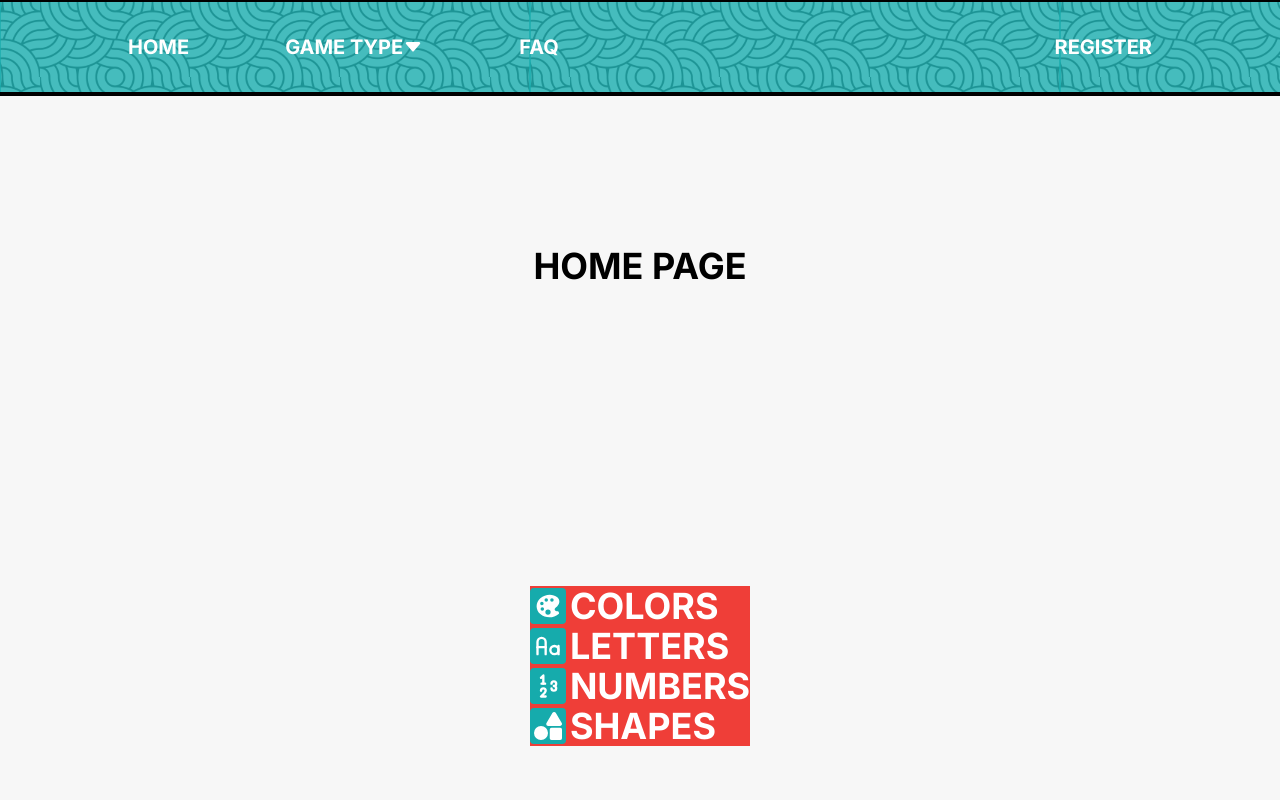
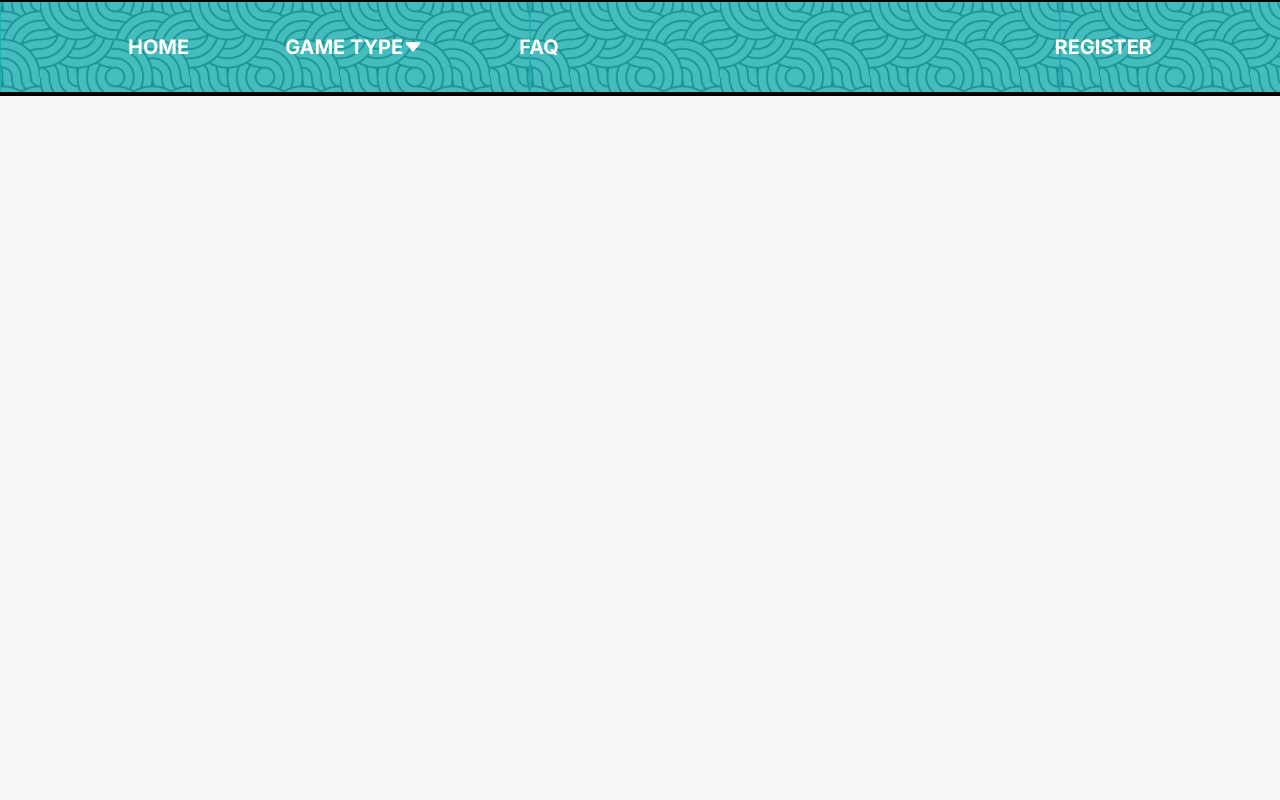
Before and after one commit to chingu-voyages/v42-geckos-team-22, a React (Vite) app: page / in a window 1280 px wide. Shown: the top 800 px of the page. Built offline with nearby package versions, Linux system fonts and the light colour scheme.

Commit message:
update: add nav function

```diff
--- a/src/components/DropDown.jsx
+++ b/src/components/DropDown.jsx
@@ -6,26 +6,26 @@ import { FaShapes } from "react-icons/fa";
 
 export const DropDown = () => {
   return (
-    <ul className="bg-red-orange uppercase text-white">
-      <li className="hover:bg-orange">
+    <ul className="flex flex-col items-start justify-center bg-red-orange p-1 uppercase text-white md:absolute md:p-2">
+      <li className="w-full py-4 hover:bg-orange">
         <Link to="/game/color" className="dropDown">
           <IoColorPaletteSharp className="dropDownIcons" />
           <p>colors</p>
         </Link>
       </li>
-      <li className="hover:bg-orange">
+      <li className="w-full py-4 hover:bg-orange">
         <Link to="/game/letter" className="dropDown">
           <TbLetterCase className="dropDownIcons" />
           <p>letters</p>
         </Link>
       </li>
-      <li className="hover:bg-orange">
+      <li className="w-full py-4 hover:bg-orange">
         <Link to="/game/number" className="dropDown">
           <TbNumbers className="dropDownIcons" />
           numbers
         </Link>
       </li>
-      <li className="hover:bg-orange">
+      <li className="w-full py-4 hover:bg-orange">
         <Link to="/game/shape" className="dropDown">
           <FaShapes className="dropDownIcons" />
           shapes
--- a/src/components/Header.jsx
+++ b/src/components/Header.jsx
@@ -6,7 +6,7 @@ import { RiHome2Fill } from "react-icons/ri";
 import { DropDown } from "./DropDown";
 
 function Header() {
-  const [expandDropDown, setExpandDropDown] = useState(null);
+  const [expandDropDown, setExpandDropDown] = useState(false);
   const [showMobileNav, setShowMobileNav] = useState(false);
 
   return (
@@ -19,7 +19,7 @@ function Header() {
         </li>
         <li
           onClick={() => setShowMobileNav(!showMobileNav)}
-          className="my-2 flex h-10 w-12 cursor-pointer flex-col gap-y-[0.32rem] shadow hover:bg-light-orange focus:outline-none"
+          className="my-2 flex h-10 w-12 cursor-pointer flex-col gap-y-[0.32rem] shadow hover:bg-red-orange focus:outline-none"
         >
           <span className="burgerMenu mt-2"></span>
           <span className="burgerMenu"></span>
@@ -34,9 +34,16 @@ function Header() {
           <li>
             <NavLink to="/">home</NavLink>
           </li>
-          <li className="flex flex-row items-center">
-            <NavLink>game type</NavLink>
-            <BsCaretDownFill />
+          <li
+            onMouseLeave={() => setExpandDropDown(false)}
+            onMouseEnter={() => setExpandDropDown(true)}
+            className="cursor-pointer uppercase"
+          >
+            <span className="flex flex-row items-center">
+              <p>game type</p>
+              <BsCaretDownFill />
+            </span>
+            {expandDropDown && <DropDown />}
           </li>
           <li>
             <NavLink to="/faq">faq</NavLink>
--- a/src/components/MobileNav.jsx
+++ b/src/components/MobileNav.jsx
@@ -1,25 +1,32 @@
-import React from "react";
+import React, { useState } from "react";
 import { Link } from "react-router-dom";
 import { DropDown } from "../components/DropDown";
+import { BsCaretDownFill } from "react-icons/bs";
 
-function MobileNav(props) {
+function MobileNav() {
+  const [expandDropDown, setExpandDropDown] = useState(false);
+
   return (
     <ul
-      className={`z-50 flex h-screen w-screen ${
-        props.toggleMobileNav && "animate-slideIn"
-      } flex-col items-center justify-evenly bg-turquoise text-3xl uppercase text-white md:hidden`}
+      className={`z-50 flex h-screen w-screen ${"animate-slideIn"} flex-col items-center justify-evenly bg-turquoise text-3xl uppercase text-white md:hidden`}
     >
       <li>
         <Link to="/">home</Link>
       </li>
-      <li>
-        <DropDown toggleDropDown />
+      <li className="flex flex-col items-center justify-center">
+        <button
+          onClick={() => setExpandDropDown(!expandDropDown)}
+          className="flex flex-row items-center justify-center"
+        >
+          <p>Game Types</p> <BsCaretDownFill />
+        </button>
+        {expandDropDown && <DropDown />}
       </li>
       <li>
         <Link to="/faq">faq</Link>
       </li>
       <li>
-        <button onClick={null} className="uppercase text-white">
+        <button onClick={() => null} className="uppercase text-white">
           register
         </button>
       </li>
--- a/src/global.css
+++ b/src/global.css
@@ -41,5 +41,5 @@ body {
 }
 
 .dropDownIcons {
-  @apply mr-1 rounded bg-turquoise p-1;
+  @apply mx-1 rounded bg-turquoise;
 }
--- a/src/pages/Home.jsx
+++ b/src/pages/Home.jsx
@@ -5,8 +5,7 @@ import MobileNav from "../components/MobileNav";
 function Home() {
   return (
     <div className="grid h-screen place-items-center text-4xl font-bold">
-      <p>HOME PAGE</p>
-      <DropDown />
+      <h1></h1>
     </div>
   );
 }
--- a/tailwind.config.cjs
+++ b/tailwind.config.cjs
@@ -24,12 +24,17 @@ module.exports = {
         inter: [`inter`, "serif"],
       },
       animation: {
+        dropDown: "dropDown 400ms ease-out",
         slideOut: "slideOut 400ms ease-in",
         slideIn: "slideIn 400ms ease-out",
         wave: "wave 1.2s linear infinite",
         float: "hoverMe 2.5s infinite",
       },
       keyframes: {
+        dropDown: {
+          from: { opacity: 0, transform: "translateY(-100%)" },
+          to: { opacity: 1, transform: "translateY(0)" },
+        },
         slideOut: {
           from: { opacity: 0, transform: "translateX(0)" },
           to: { opacity: 1, transform: "translateX(100vw)" },
```
